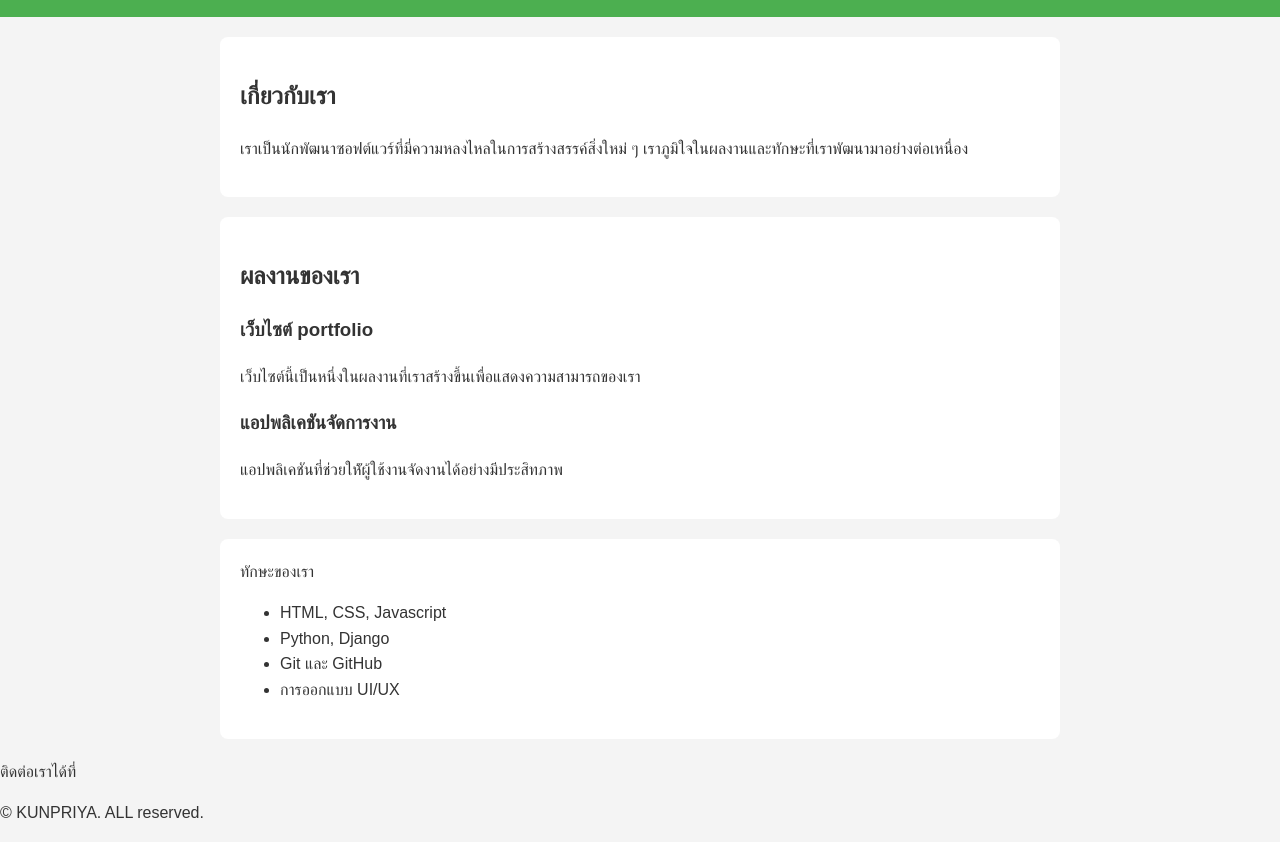
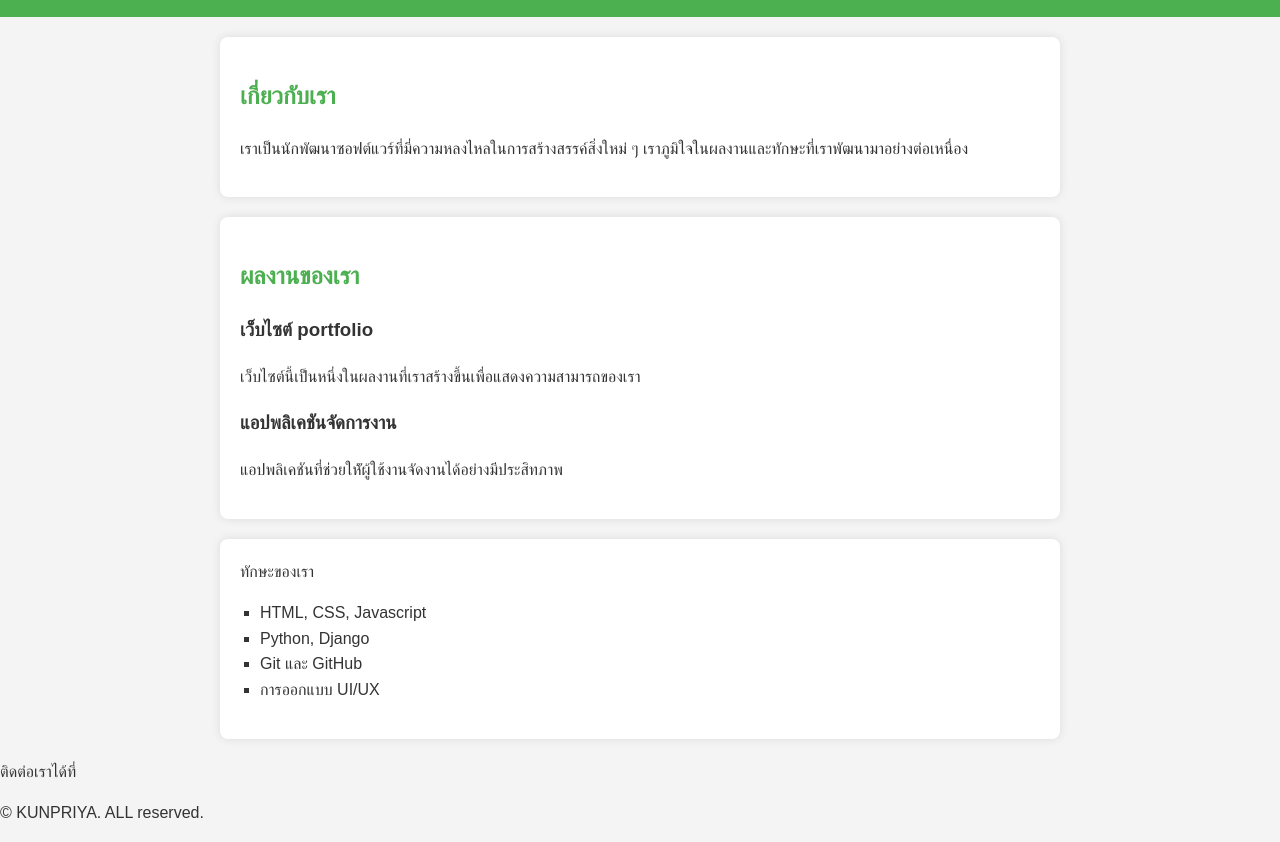
Before and after one commit to kulpriyawengwitha5-jpg/kulpriyawengwitha5-jpg.github.io, a plain HTML site: page index.html in a window 1280 px wide. Shown: the part 130-972 px from the top of the page. Drawn offline with Linux system fonts and the light colour scheme.

Commit message:
Update style.css

```diff
--- a/style.css
+++ b/style.css
@@ -28,3 +28,28 @@ section {
   max-width: 800px;
   background: white;
   border-radius: 8px;
+  box-shadow: 0 0 10px rgba(0, 0, 0, 0.1);
+}
+
+h2{
+  color: #4CAF50;
+}
+
+.project {
+  margin-bottom: 20px;
+}
+
+.progect h3 {
+  margin: 0 0 10px;
+  color: #333;
+}
+
+ul{
+  list-style-type: square;
+  padding-left: 20px;
+
+footer
+  text-align: center;
+  padding: #333;
+  color: white
+  margin-top: 20px;
```
